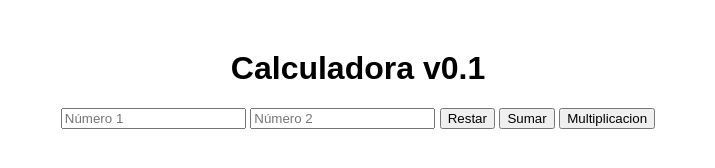
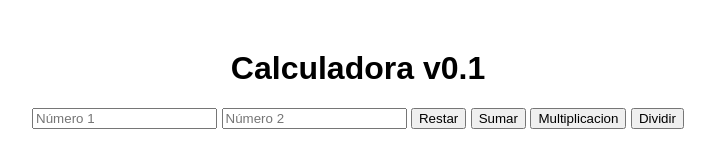
Before and after one commit to Jose0004/Calculadora, a plain HTML site: page index.html in a window 1280 px wide. Shown: the whole page, without its empty margins (282-997 px from the left). Drawn offline with Linux system fonts and the light colour scheme.

Commit message:
Feature: Agrega funcionalidad de division

```diff
--- a/index.html
+++ b/index.html
@@ -13,6 +13,7 @@
   <button onclick="restar()">Restar</button>
   <button onclick="sumar()">Sumar</button>
   <button onclick="multiplicar()">Multiplicacion</button>
+  <button onclick="dividir()">Dividir</button>
 
 
   <h2 id="resultado"></h2>
--- a/script.js
+++ b/script.js
@@ -21,3 +21,16 @@ function multiplicar() {
   const resultado = n1 * n2;
   document.getElementById("resultado").textContent = "Resultado: " + resultado;
 }
+
+function dividir() {
+  const n1 = parseFloat(document.getElementById("num1").value);
+  const n2 = parseFloat(document.getElementById("num2").value);
+
+  if (n2 === 0) {
+    document.getElementById("resultado").textContent = "No se puede dividir entre 0";
+    return;
+  }
+
+  const resultado = n1 / n2;
+  document.getElementById("resultado").textContent = "Resultado: " + resultado;
+}
```
